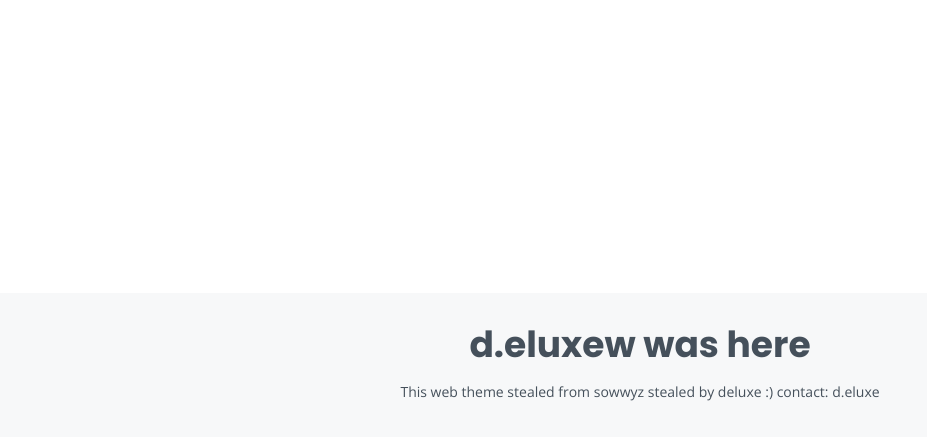
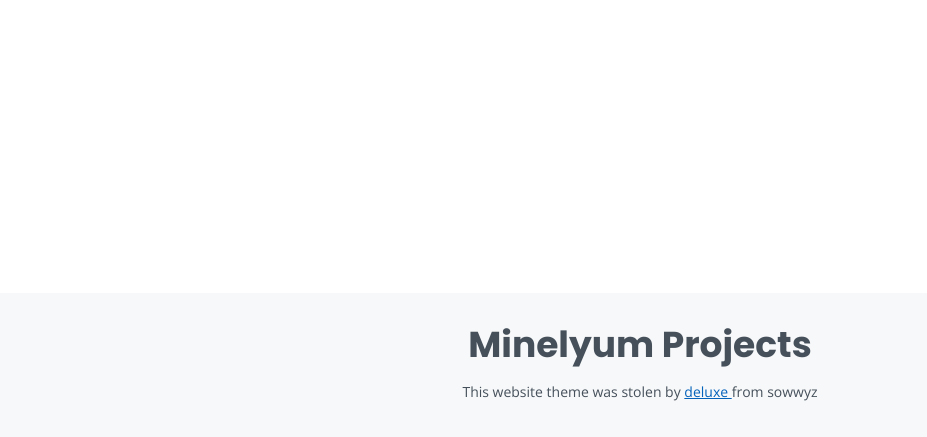
Before and after one commit to deluxestarr/deluxestarr.github.io, a plain HTML site: page index.html in a window 1280 px wide. Shown: the part 507-944 px from the top of the page, without its empty margins (0-927 px from the left). Drawn offline with nearby package versions, Linux system fonts and the light colour scheme.

Commit message:
Update index.html

```diff
--- a/index.html
+++ b/index.html
@@ -66,14 +66,22 @@
 
 
     </main>
-    <footer id="footer">
-        <div class="container">
-            <h3>d.eluxew was here</h3>
-            <div class="copyright">
-               </strong>This web theme stealed from sowwyz stealed by deluxe :) contact: d.eluxe
-            </div>
+<footer id="footer">
+    <div class="container">
+        <h3>
+            <a href="https://www.youtube.com/@minelyumprojects" target="_blank" style="text-decoration: none; color: inherit;">
+                Minelyum Projects
+            </a>
+        </h3>
+        <div class="copyright">
+            This website theme was stolen by
+            <a href="https://discord.com/users/1201975429335089232/" target="_blank" style="text-decoration: underline;">
+                deluxe
+            </a>
+            from sowwyz
         </div>
-    </footer>
+    </div>
+</footer>
     <div id="preloader"></div>
     <a href="#"
        class="back-to-top d-flex align-items-center justify-content-center">
```
